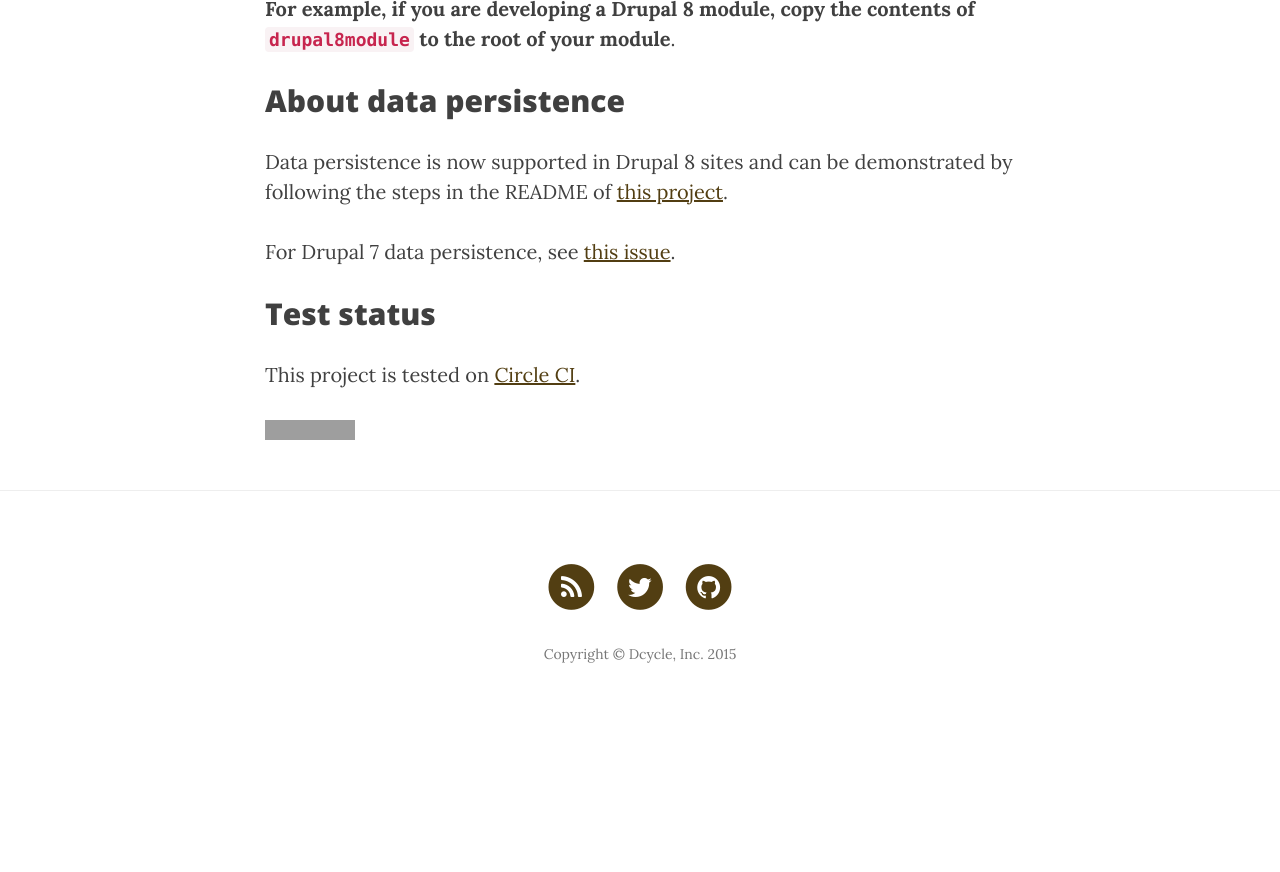
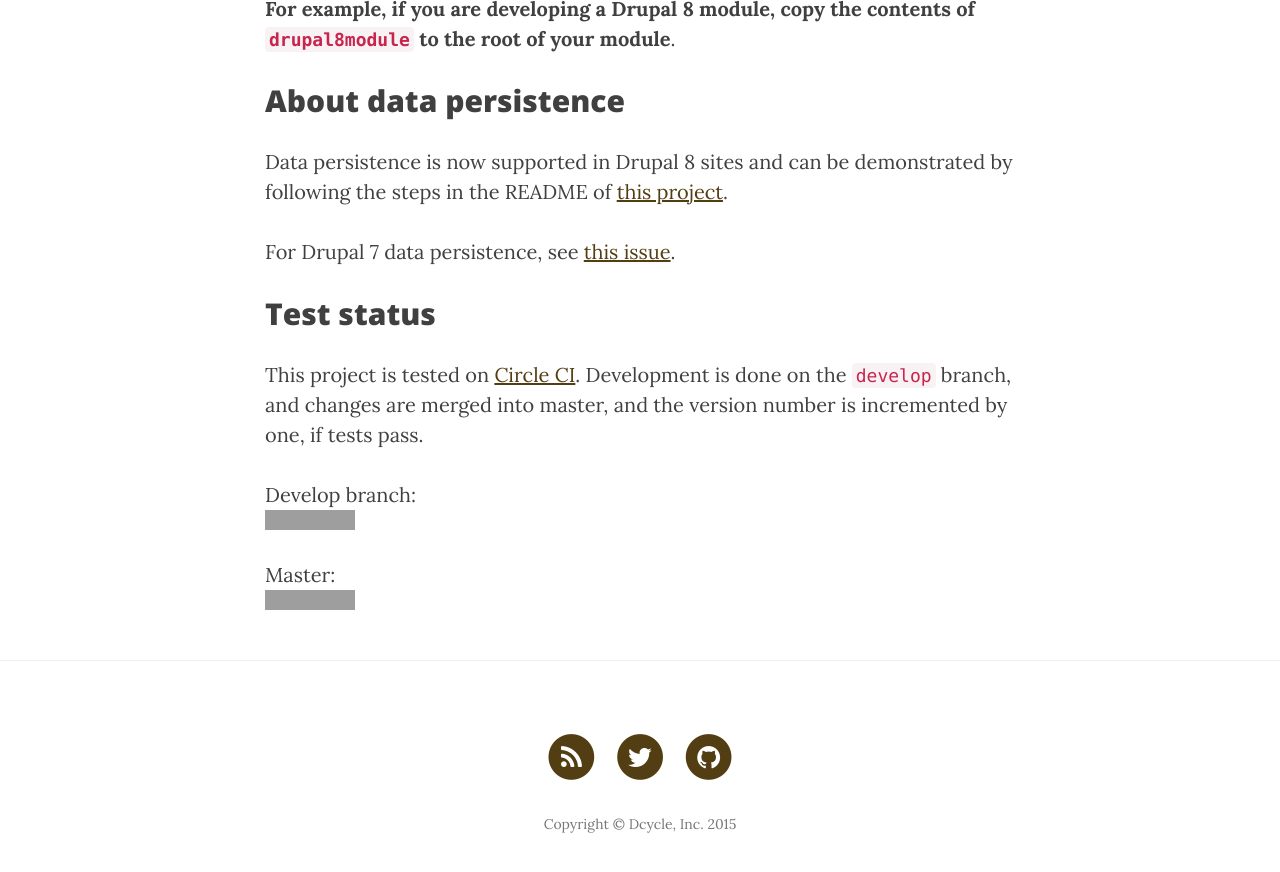
Before and after one commit to alberto56/dcyclebox, a Jekyll site: the page built from index.md, in a window 1280 px wide and 900 px high, scrolled down 2773 px. Shown: the top 872 px of the window. Built offline with Jekyll 4.4.1, drawn with Linux system fonts in a browser that asks for light colours; nearby versions of some CDN libraries; before the commit the page ends 3503 px from its top, so only the background shows below that; grey boxes are pictures that could not be loaded.

Commit message:
Update index.md

```diff
--- a/index.md
+++ b/index.md
@@ -72,6 +72,8 @@ For Drupal 7 data persistence, see [this issue](https://github.com/dcycleproject
 Test status
 -----
 
-This project is tested on [Circle CI](https://circleci.com/).
+This project is tested on [Circle CI](https://circleci.com/). Development is done on the `develop` branch, and changes are merged into master, and the version number is incremented by one, if tests pass.
 
-[![Circle CI](https://circleci.com/gh/dcycleproject/dcyclebox/tree/master.svg?style=svg)](https://circleci.com/gh/dcycleproject/dcyclebox/tree/master)
+Develop branch: [![Circle CI](https://circleci.com/gh/dcycleproject/dcyclebox/tree/develop.svg?style=svg)](https://circleci.com/gh/dcycleproject/dcyclebox/tree/develop)
+
+Master: [![Circle CI](https://circleci.com/gh/dcycleproject/dcyclebox/tree/master.svg?style=svg)](https://circleci.com/gh/dcycleproject/dcyclebox/tree/master)
```
